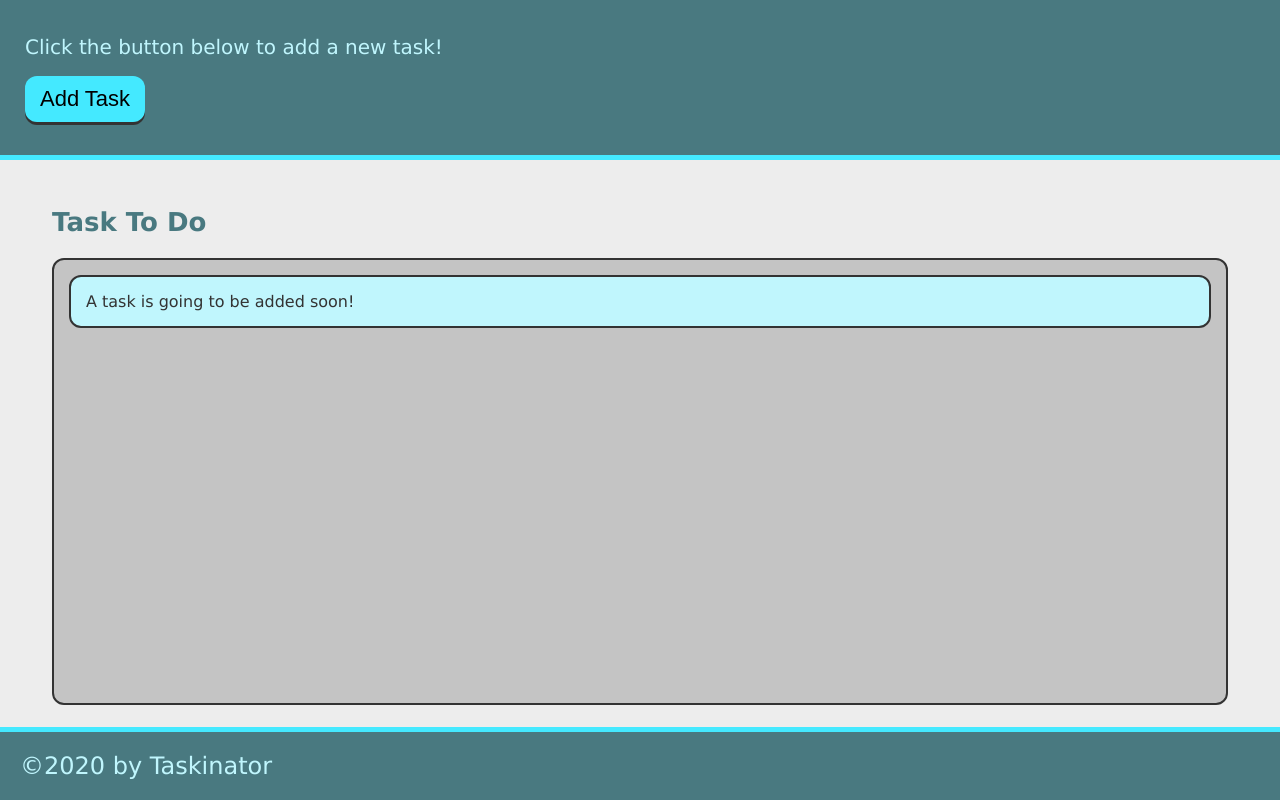
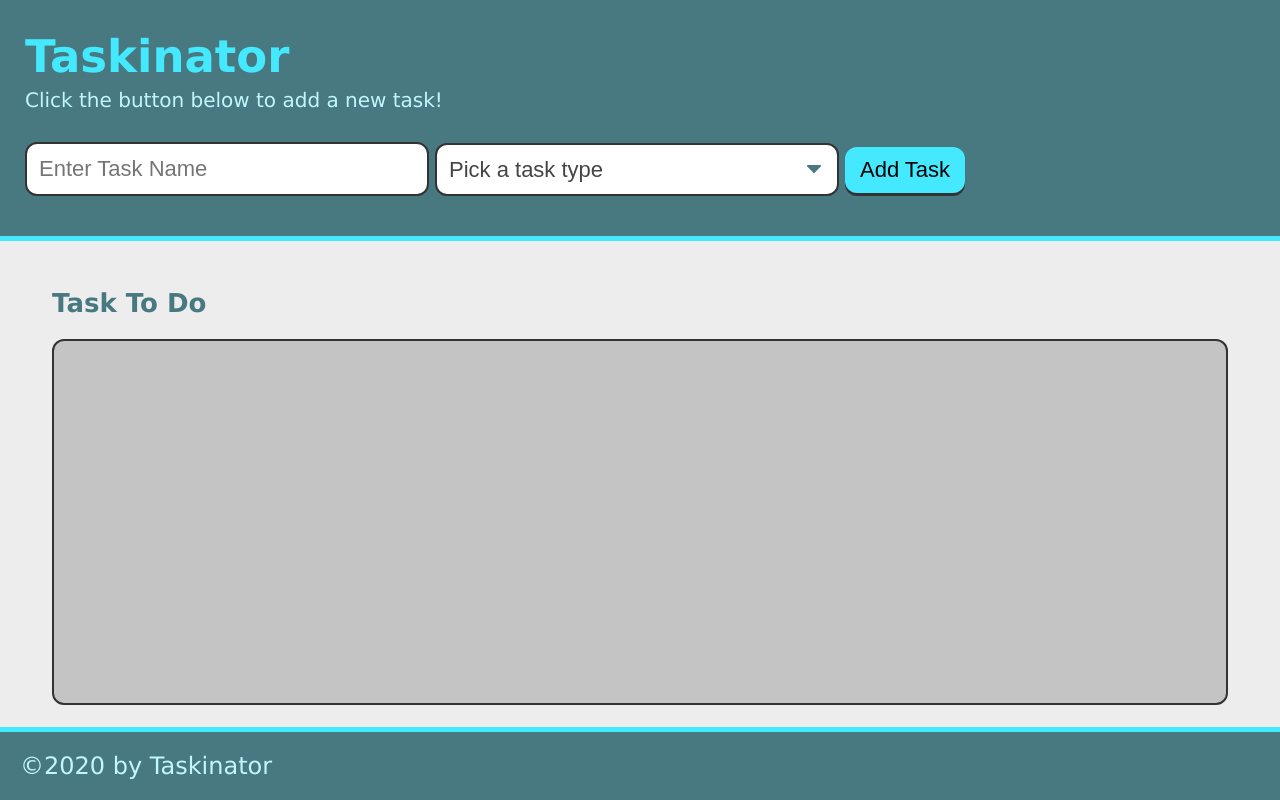
Before and after one commit to SamuraiHuey/taskinator, a plain HTML site: page index.html in a window 1280 px wide. Drawn offline with Linux system fonts and the light colour scheme.

Commit message:
Updated HTML

```diff
--- a/index.html
+++ b/index.html
@@ -9,17 +9,30 @@
 </head>
 <body>
     <header>
-        <h1 class="page-title"Taskinator></h1>
+        <h1 class="page-title">Taskinator</h1>
         <p>Click the button below to add a new task!</p>
-        <button class="btn" id="save-task">Add Task</button>
+        <form id="task-form">
+            <div class="form-group">
+                <input type="text" name="task-name" placeholder="Enter Task Name" />
+            </div>
+            <div class="form-group">
+                <select name="task-type" class="select-dropdown">
+                    <option value="" disabled selected>Pick a task type</option>
+                    <option value="Print">Print</option>
+                    <option value="Web">Web</option>
+                    <option value="Mobile">Mobile</option>
+                </select>
+            </div>
+            <div class="form-group">
+                <button class="btn" id="save-task" type="submit">Add Task</button>
+            </div>
+        </form>
     </header>
 
     <main class="page-content">
         <section class="task-list-wrapper">
             <h2 class="list-title">Task To Do</h2>
-            <ul class="task-list" id="tasks-to-do">
-                <li class="task-item">A task is going to be added soon!</li>
-            </ul>
+            <ul class="task-list" id="tasks-to-do"></ul>
         </section>
     </main>
 
```
